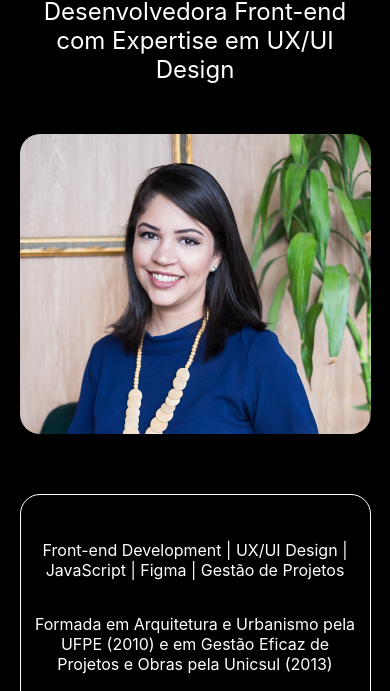
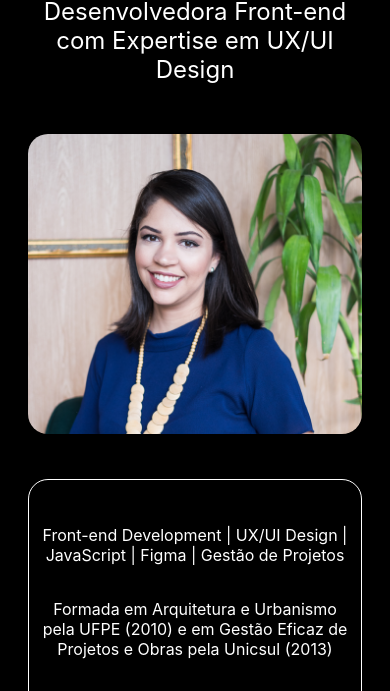
Before and after one commit to marina-araujo/mapafrontend-marinaaraujo-portfolio, a plain HTML site: page index.html in a window 390 px wide. Shown: the part 119-810 px from the top of the page. Drawn offline with nearby package versions, Linux system fonts and the light colour scheme.

Commit message:
ajustes nos comentários, na descrição da imagem de início e na largura das páginas em tela menor

```diff
--- a/index.html
+++ b/index.html
@@ -25,7 +25,7 @@
                 <p>Desenvolvedora Front-end com Expertise em UX/UI Design</p>
             </div>
             <div class="conteudo-home">
-                <div class="img-home">
+                <div class="img-home" role="img" aria-label="Foto profissional de Marina Araújo">
                     <img src="" alt="">
                 </div>
                 <div class="txt-home">
--- a/js/scripts.js
+++ b/js/scripts.js
@@ -1,4 +1,4 @@
-// Função para mudar de tamanho:
+// Efeito interativo 1 (sobre visibilidade ou não da barra de menu de acordo com tamanho da tela):
 
 function mudouTamanho() {
     const itens = document.querySelector('header nav');
@@ -9,7 +9,7 @@ function mudouTamanho() {
     }
 }
 
-// Menu Hambúrguer:
+// Efeito interativo 2 (sobre visibilidade do menu em telas pequenas a partir do clique do ícone de "hamburguer"):
 
 function clickMenu() {
     const itens = document.querySelector('header nav');
--- a/style0.css
+++ b/style0.css
@@ -11,6 +11,8 @@ body, html {
     background-color: #5f2c82;
     height: 100vh;
     width: 100vw;
+    overflow-x: hidden;
+    max-width: 100vw;
 }
 
 header {
@@ -131,7 +133,7 @@ main {
     width: 90%;
     max-width: 900px;
     padding: 30px;
-    border-radius: 10px;
+    border-radius: 20px;
     border: 2px solid #dfdfdf;
     box-shadow: 0 4px 8px rgba(0, 0, 0, 0.1);
     text-align: left;
@@ -341,7 +343,6 @@ main {
     border-radius: 5px;
 }
 
-/* Contact Form */
 .formulario-contato {
     background-color: #ffffff0a;
     border: 2px solid #dfdfdf;
@@ -430,6 +431,7 @@ footer {
     header nav {
         flex-direction: column;
         display: none;
+        width: 100%;
     }
 
     #burguer {
@@ -443,16 +445,22 @@ footer {
     header nav div {
         text-align: center;
         margin: 5px 0;
+        width: 100%;
     }
 
     #home {
         flex-flow: column nowrap !important;
         align-items: center;
         align-content: center;
+        width: 100%;
+        padding: 0 10px;
+        box-sizing: border-box;
     }
 
     .tit-home {
         margin-top: 20px;
+        width: 95%;
+        max-width: none;
     }
 
     .conteudo-home {
@@ -461,15 +469,20 @@ footer {
         align-items: center !important;
         align-content: center !important;
         text-align: center;
+        width: 95%;
+        max-width: none;
+        gap: 15px;
     }
 
     .img-home,
     .txt-home {
-        width: 100% !important;
+        width: 95% !important;
+        max-width: 400px;
         align-self: center !important;
     }
 
     .img-home {
         margin-bottom: 30px;
     }
+
 }
```
